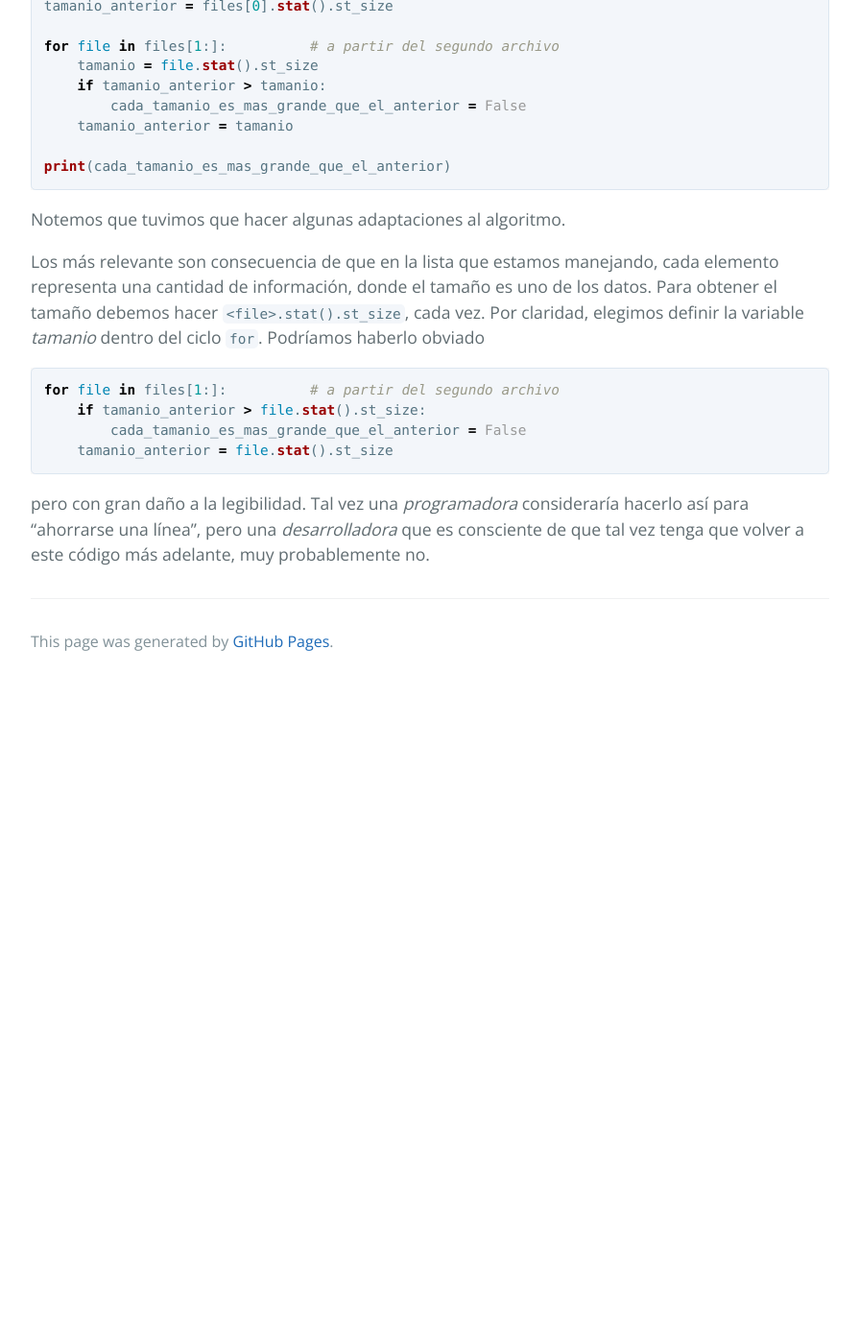
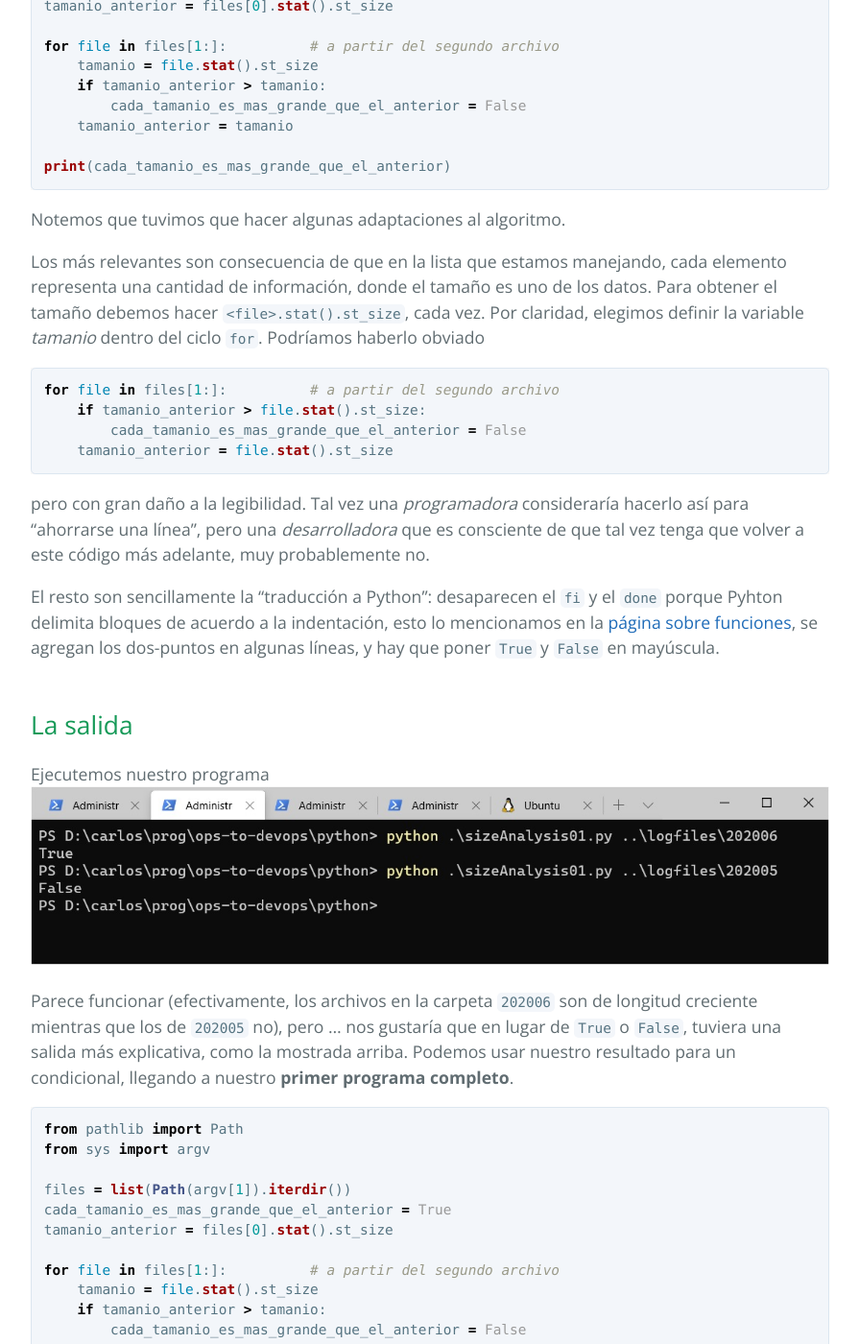
Before and after one commit to clombardi/design-thinking, a Jekyll site: the page built from logica-algoritmica/resolvamos/primer-programa.md, in a window 1280 px wide and 1400 px high, scrolled down 2940 px. Shown: the whole window at 96% size, without its empty margins (192-1087 px from the left). Built offline with Jekyll 4.4.1, drawn with Linux system fonts in a browser that asks for light colours; our own code applies the rules of GitHub Pages for plain Markdown files; before the commit the page ends 3652 px from its top, so only the background shows below that; some of the changed text lies outside the part shown.

Commit message:
unidad 2 resolvamos - primer programa y primeras nociones de organizacion, candidatos

````diff
--- a/logica-algoritmica/resolvamos/primer-programa.md
+++ b/logica-algoritmica/resolvamos/primer-programa.md
@@ -77,7 +77,7 @@ print(cada_tamanio_es_mas_grande_que_el_anterior)
 ```
 Notemos que tuvimos que hacer algunas adaptaciones al algoritmo.
 
-Los más relevante son consecuencia de que en la lista que estamos manejando, cada elemento representa una cantidad de información, donde el tamaño es uno de los datos. Para obtener el tamaño debemos hacer `<file>.stat().st_size`, cada vez. Por claridad, elegimos definir la variable _tamanio_ dentro del ciclo `for`. Podríamos haberlo obviado
+Los más relevantes son consecuencia de que en la lista que estamos manejando, cada elemento representa una cantidad de información, donde el tamaño es uno de los datos. Para obtener el tamaño debemos hacer `<file>.stat().st_size`, cada vez. Por claridad, elegimos definir la variable _tamanio_ dentro del ciclo `for`. Podríamos haberlo obviado
 ``` python
 for file in files[1:]:          # a partir del segundo archivo
     if tamanio_anterior > file.stat().st_size:
@@ -85,3 +85,95 @@ for file in files[1:]:          # a partir del segundo archivo
     tamanio_anterior = file.stat().st_size
 ```
 pero con gran daño a la legibilidad. Tal vez una _programadora_ consideraría hacerlo así para "ahorrarse una línea", pero una _desarrolladora_ que es consciente de que tal vez tenga que volver a este código más adelante, muy probablemente no.
+
+El resto son sencillamente la "traducción a Python": desaparecen el `fi` y el `done` porque Pyhton delimita bloques de acuerdo a la indentación, esto lo mencionamos en la [página sobre funciones](../basicos/funciones.md), se agregan los dos-puntos en algunas líneas, y hay que poner `True` y `False` en mayúscula.
+
+
+## La salida
+Ejecutemos nuestro programa
+![primer programa en Python](./images/first-attempt-output-python.jpg)
+
+Parece funcionar (efectivamente, los archivos en la carpeta `202006` son de longitud creciente mientras que los de `202005` no), pero ... nos gustaría que en lugar de `True` o `False`, tuviera una salida más explicativa, como la mostrada arriba. Podemos usar nuestro resultado para un condicional, llegando a nuestro **primer programa completo**.
+
+``` python
+from pathlib import Path
+from sys import argv
+
+files = list(Path(argv[1]).iterdir())
+cada_tamanio_es_mas_grande_que_el_anterior = True
+tamanio_anterior = files[0].stat().st_size
+
+for file in files[1:]:          # a partir del segundo archivo
+    tamanio = file.stat().st_size
+    if tamanio_anterior > tamanio:
+        cada_tamanio_es_mas_grande_que_el_anterior = False
+    tamanio_anterior = tamanio
+
+if (cada_tamanio_es_mas_grande_que_el_anterior):
+    print("los logs vienen creciendo, atención")
+else:
+    print("no se detecta crecimiento sostenido de logs")
+```
+
+Ahora sí tenemos la salida que queremos
+![primer programa en Python, con salida correcta](./images/right-output-python.jpg)
+
+
+## En otros lenguajes
+Para armar las versiones en PowerShell y en bash, alcanza con "traducir" lo necesario.
+
+En PowerShell queda así.
+``` powershell
+$files = Get-ChildItem $args[0]
+
+$cada_tamanio_es_mas_grande_que_el_anterior = $true
+$tamanio_anterior = $files[0].Length
+
+foreach ($file in ($files | Select-Object -Skip 1)) {
+    $tamanio = $file.Length
+    if ($tamanio_anterior -gt $tamanio) {
+        $cada_tamanio_es_mas_grande_que_el_anterior = $false
+    }
+    $tamanio_anterior = $tamanio
+}
+
+if ($cada_tamanio_es_mas_grande_que_el_anterior) {
+    Write-Host "los logs vienen creciendo, atención"
+} else {
+    Write-Host "no se detecta crecimiento sostenido de logs"
+}
+```
+
+Vamos a bash.
+``` powershell
+files=($1/*)
+cada_tamanio_es_mas_grande_que_el_anterior=true
+tamanio_anterior=$(wc -c < ${files[0]})
+
+for f in ${files[*]:1}
+do
+    tamanio=$(wc -c < $f)
+    if [ $tamanio_anterior -gt $tamanio ]
+    then
+        cada_tamanio_es_mas_grande_que_el_anterior=false
+    fi
+done
+
+if [ $cada_tamanio_es_mas_grande_que_el_anterior = true ]
+then
+    echo "los logs vienen creciendo, atención"
+else
+    echo "no se detecta crecimiento sostenido de logs"
+fi
+```
+Notamos que en el segundo condicional, _es necesario_ agregar el `= true`.
+
+Cerramos con una pequeña tabla de manejo de booleanos en cada lenguaje.
+
+| Lenguaje | Verdadero | Falso | Alternativa de condición booelana |
+| --- | --- | --- | --- |
+| Python | `True` | `False` | `if condicion:` e indentado |
+| PowerShell | `$true` | `$false` | `if (condicion) {...}` |
+| bash | `true` | `false` | `if [ condicion = true ] then ... fi` |
+
+Último llamado de atención: los espacios adentro de los corchetes _también son obligatorios_ en bash.
````
Also changed, not shown: logica-algoritmica/basicos/arrays-listas.md (+1 -1 lines), logica-algoritmica/logica-algoritmica.index.md (+2 -0 lines), logica-algoritmica/resolvamos/modularidad-primeras-ideas.md (added, +102 -0 lines), logica-algoritmica/resolvamos/images/first-attempt-output-python.jpg (added), logica-algoritmica/resolvamos/images/right-output-python.jpg (added).
